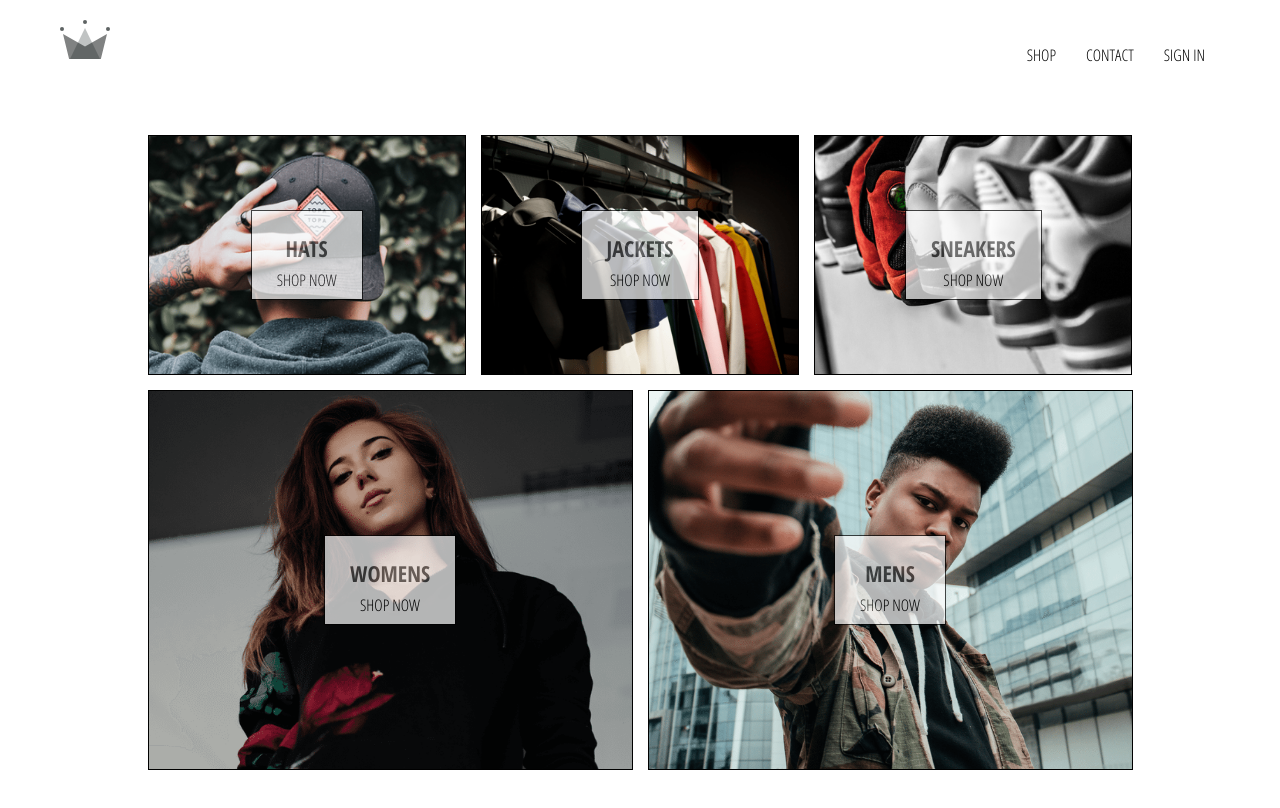
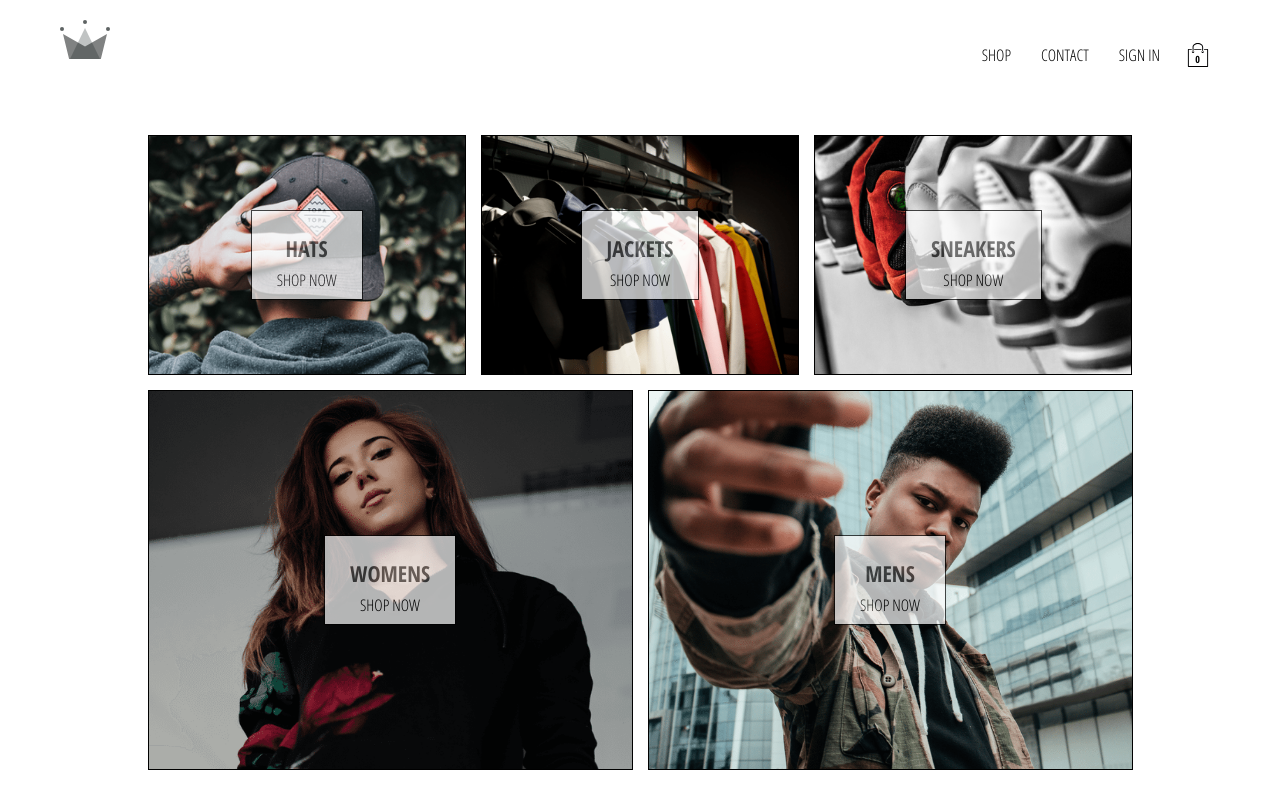
Before and after one commit to Votech/e-shop, a React (Create React App) app: page / in a window 1280 px wide. Shown: the top 808 px of the page. Built offline with nearby package versions, Linux system fonts and the light colour scheme; no server answers.

Commit message:
added cartIcon and cartDropdownComponents to the app, also implemented cart reducer

```diff
--- /dev/null
+++ b/src/components/cart-dropdown/cart-dropdown.component.jsx
@@ -0,0 +1,14 @@
+import React from 'react';
+
+import CustomButton from '../custom-button/custom-button.component';
+
+import './cart-dropdown.styles.scss';
+
+const CartDropdown = () => (
+  <div className='cart-dropdown'>
+    <div className='cart-items' />
+    <CustomButton>GO TO CHECKOUT</CustomButton>
+  </div>
+);
+
+export default CartDropdown;
--- /dev/null
+++ b/src/components/cart-dropdown/cart-dropdown.styles.scss
@@ -0,0 +1,24 @@
+.cart-dropdown {
+  position: absolute;
+  width: 240px;
+  height: 340px;
+  display: flex;
+  flex-direction: column;
+  padding: 20px;
+  border: 1px solid black;
+  background-color: white;
+  top: 90px;
+  right: 40px;
+  z-index: 5;
+
+  .cart-items {
+    height: 240px;
+    display: flex;
+    flex-direction: column;
+    overflow: scroll;
+  }
+
+  button {
+    margin-top: auto;
+  }
+}
--- /dev/null
+++ b/src/components/cart-icon/cart-icon.component.jsx
@@ -0,0 +1,21 @@
+import React from 'react';
+import { connect } from 'react-redux';
+
+import { toggleCartHidden } from '../../redux/cart/cart.actions';
+
+import { ReactComponent as ShoppingIcon } from '../../assets/shopping-bag.svg';
+
+import './cart-icon.styles.scss';
+
+const CartIcon = ({ toggleCartHidden }) => (
+  <div className='cart-icon' onClick={toggleCartHidden}>
+    <ShoppingIcon className='shopping-icon' />
+    <span className='item-count'>0</span>
+  </div>
+);
+
+const mapDispatchToProps = (dispatch) => ({
+  toggleCartHidden: () => dispatch(toggleCartHidden()),
+});
+
+export default connect(null, mapDispatchToProps)(CartIcon);
--- /dev/null
+++ b/src/components/cart-icon/cart-icon.styles.scss
@@ -0,0 +1,21 @@
+.cart-icon {
+  width: 45px;
+  height: 45px;
+  position: relative;
+  display: flex;
+  align-items: center;
+  justify-content: center;
+  cursor: pointer;
+
+  .shopping-icon {
+    width: 24px;
+    height: 24px;
+  }
+
+  .item-count {
+    position: absolute;
+    font-size: 10px;
+    font-weight: bold;
+    bottom: 12px;
+  }
+}
--- a/src/components/header/header.component.jsx
+++ b/src/components/header/header.component.jsx
@@ -3,11 +3,13 @@ import { Link } from 'react-router-dom';
 import { connect } from 'react-redux';
 
 import { auth } from '../../firebase/firebase.utils';
+import CartIcon from '../cart-icon/cart-icon.component';
+import CartDropdown from '../cart-dropdown/cart-dropdown.component';
 
 import { ReactComponent as Logo } from '../../assets/crown.svg';
 import './header.styles.scss';
 
-const Header = ({ currentUser }) => (
+const Header = ({ currentUser, hidden }) => (
   <div className='header'>
     <Link className='logo-containter' to='/'>
       <Logo className='logo' />
@@ -28,12 +30,15 @@ const Header = ({ currentUser }) => (
           SIGN IN
         </Link>
       )}
+      <CartIcon />
     </div>
+    {hidden ? null : <CartDropdown />}
   </div>
 );
 
-const mapStateToProps = (state) => ({
-  currentUser: state.user.currentUser,
+const mapStateToProps = ({ user: { currentUser }, cart: { hidden } }) => ({
+  currentUser,
+  hidden,
 });
 
 export default connect(mapStateToProps)(Header);
--- /dev/null
+++ b/src/redux/cart/cart.actions.js
@@ -0,0 +1,5 @@
+import CartActionTypes from './cart.types';
+
+export const toggleCartHidden = () => ({
+  type: CartActionTypes.TOGGLE_CART_HIDDEN,
+});
--- /dev/null
+++ b/src/redux/cart/cart.reducer.js
@@ -0,0 +1,19 @@
+import CartActionTypes from './cart.types.js';
+
+const INITIAL_STATE = {
+  hidden: true,
+};
+
+const cartReducer = (state = INITIAL_STATE, action) => {
+  switch (action.type) {
+    case CartActionTypes.TOGGLE_CART_HIDDEN:
+      return {
+        ...state,
+        hidden: !state.hidden,
+      };
+    default:
+      return state;
+  }
+};
+
+export default cartReducer;
--- /dev/null
+++ b/src/redux/cart/cart.types.js
@@ -0,0 +1,5 @@
+const CartActionTypes = {
+  TOGGLE_CART_HIDDEN: 'TOGGLE_CART_HIDDEN',
+};
+
+export default CartActionTypes;
--- a/src/redux/root-reducer.js
+++ b/src/redux/root-reducer.js
@@ -1,7 +1,9 @@
 import { combineReducers } from 'redux';
 
 import userReducer from './user/user.reducer';
+import cartReducer from './cart/cart.reducer';
 
 export default combineReducers({
   user: userReducer,
+  cart: cartReducer,
 });
```
Also changed, not shown: src/assets/shopping-bag.svg (added).
